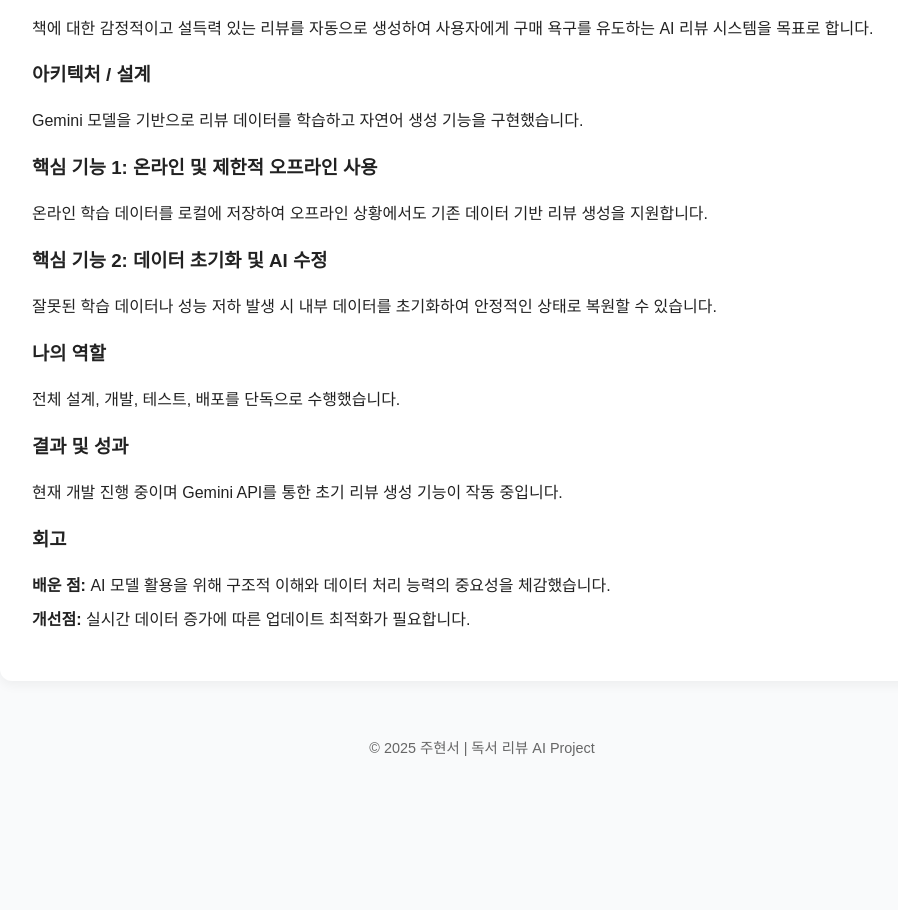
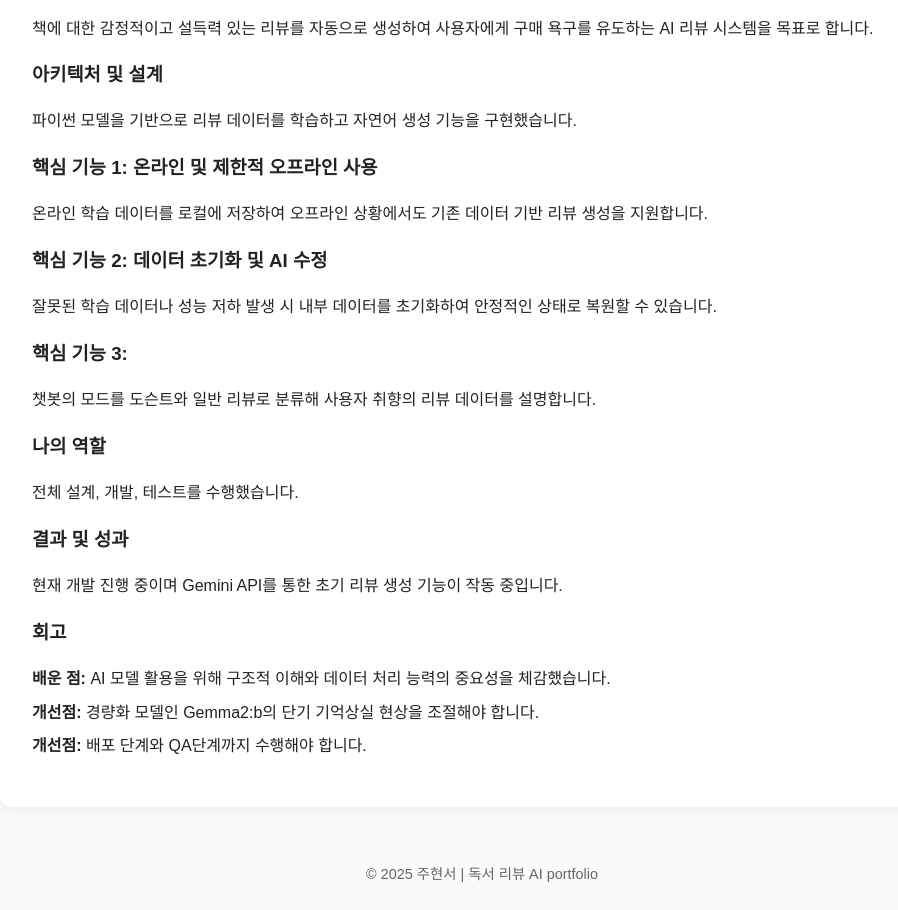
Before and after one commit to rizademong/DokseoAI, a plain HTML site: page index.html in a window 1280 px wide. Shown: the part 1017-1927 px from the top of the page, without its empty margins (278-1176 px from the left). Before the commit the page ends 1801 px from the top, so only its background shows below. Drawn offline with Linux system fonts and the light colour scheme.

Commit message:
Update index.html

```diff
--- a/index.html
+++ b/index.html
@@ -130,7 +130,7 @@
         <li><strong>이름(닉네임):</strong> 주현서</li>
         <li><strong>한 줄 소개:</strong> 챗봇 개발자</li>
         <li><strong>상세 소개:</strong><br>
-          다양한 기술 스택을 다루는 일반 개발자입니다. React나 Unity 등 여러 프레임워크와 언어를 사용하며 새로운 기능 구현을 즐깁니다.<br>
+          다양한 기술 스택을 다루는 개발자입니다. React나 Unity 등 여러 프레임워크와 언어를 사용하며 새로운 기능 구현을 즐깁니다.<br>
           최근에는 인공지능과 자연어처리에 관심을 두고 챗봇 및 AI 리뷰 시스템을 개발하고 있습니다.
         </li>
         <li><strong>이메일:</strong> <a href="mailto:zgustj1004@gmail.com">zgustj1004@gmail.com</a></li>
@@ -156,9 +156,9 @@
         사용자에게 구매 욕구를 유도하는 AI 리뷰 시스템을 목표로 합니다.
       </p>
 
-      <h3>아키텍처 / 설계</h3>
+      <h3>아키텍처 및 설계</h3>
       <p>
-        Gemini 모델을 기반으로 리뷰 데이터를 학습하고 자연어 생성 기능을 구현했습니다.
+        파이썬 모델을 기반으로 리뷰 데이터를 학습하고 자연어 생성 기능을 구현했습니다.
       </p>
 
       <h3>핵심 기능 1: 온라인 및 제한적 오프라인 사용</h3>
@@ -172,10 +172,14 @@
         잘못된 학습 데이터나 성능 저하 발생 시 내부 데이터를 초기화하여
         안정적인 상태로 복원할 수 있습니다.
       </p>
+      <h3>핵심 기능 3: </h3>
+      <p>
+        챗봇의 모드를 도슨트와 일반 리뷰로 분류해 사용자 취향의 리뷰 데이터를 설명합니다.
+      </p>
 
       <h3>나의 역할</h3>
       <p>
-        전체 설계, 개발, 테스트, 배포를 단독으로 수행했습니다.
+        전체 설계, 개발, 테스트를 수행했습니다.
       </p>
 
       <h3>결과 및 성과</h3>
@@ -186,12 +190,13 @@
       <h3>회고</h3>
       <ul>
         <li><strong>배운 점:</strong> AI 모델 활용을 위해 구조적 이해와 데이터 처리 능력의 중요성을 체감했습니다.</li>
-        <li><strong>개선점:</strong> 실시간 데이터 증가에 따른 업데이트 최적화가 필요합니다.</li>
+        <li><strong>개선점:</strong> 경량화 모델인 Gemma2:b의 단기 기억상실 현상을 조절해야 합니다.</li>
+        <li>  <strong>개선점:</strong> 배포 단계와 QA단계까지 수행해야 합니다.</li>
       </ul>
     </section>
 
     <footer>
-      © 2025 주현서 | 독서 리뷰 AI Project
+      © 2025 주현서 | 독서 리뷰 AI portfolio
     </footer>
   </main>
 </body>
```
